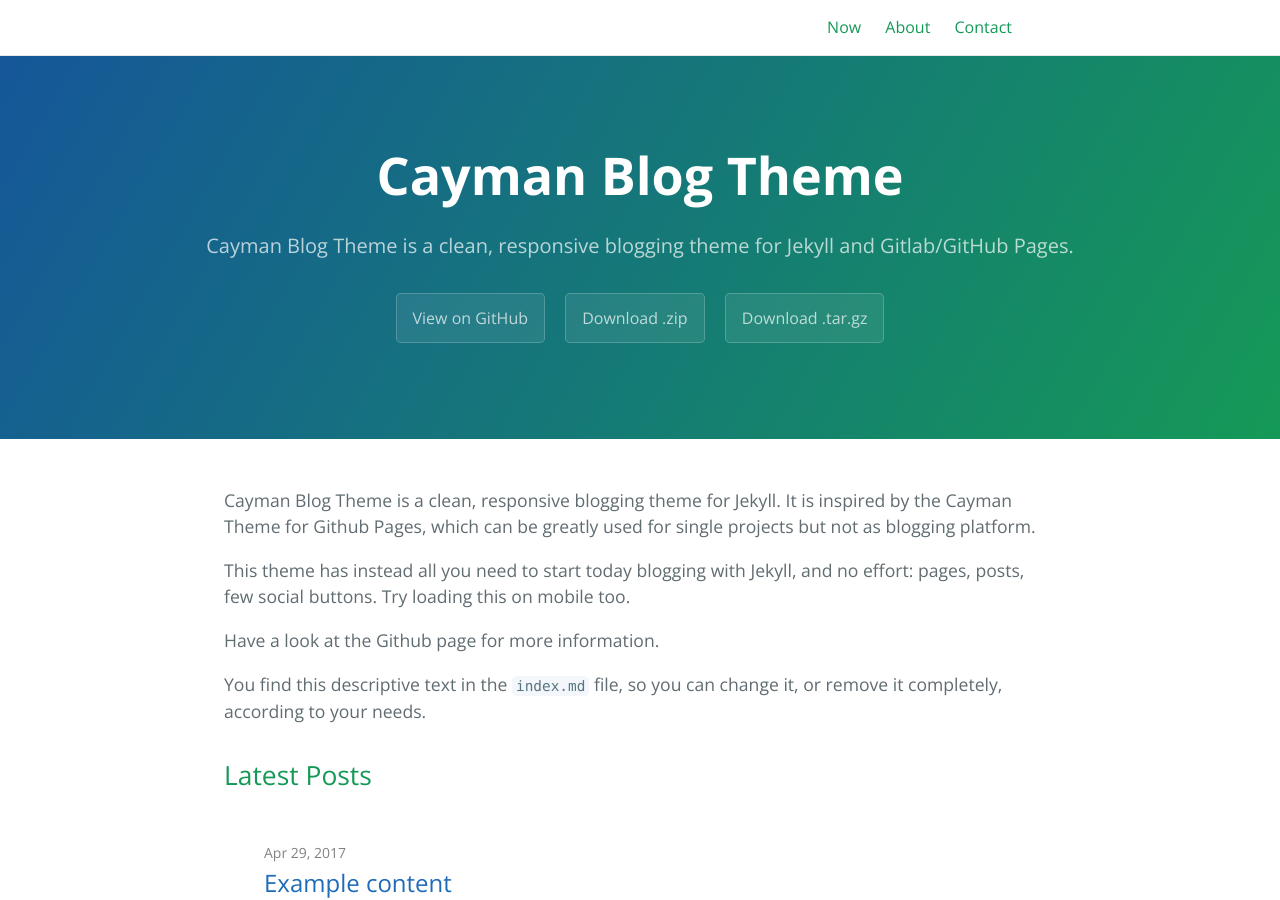
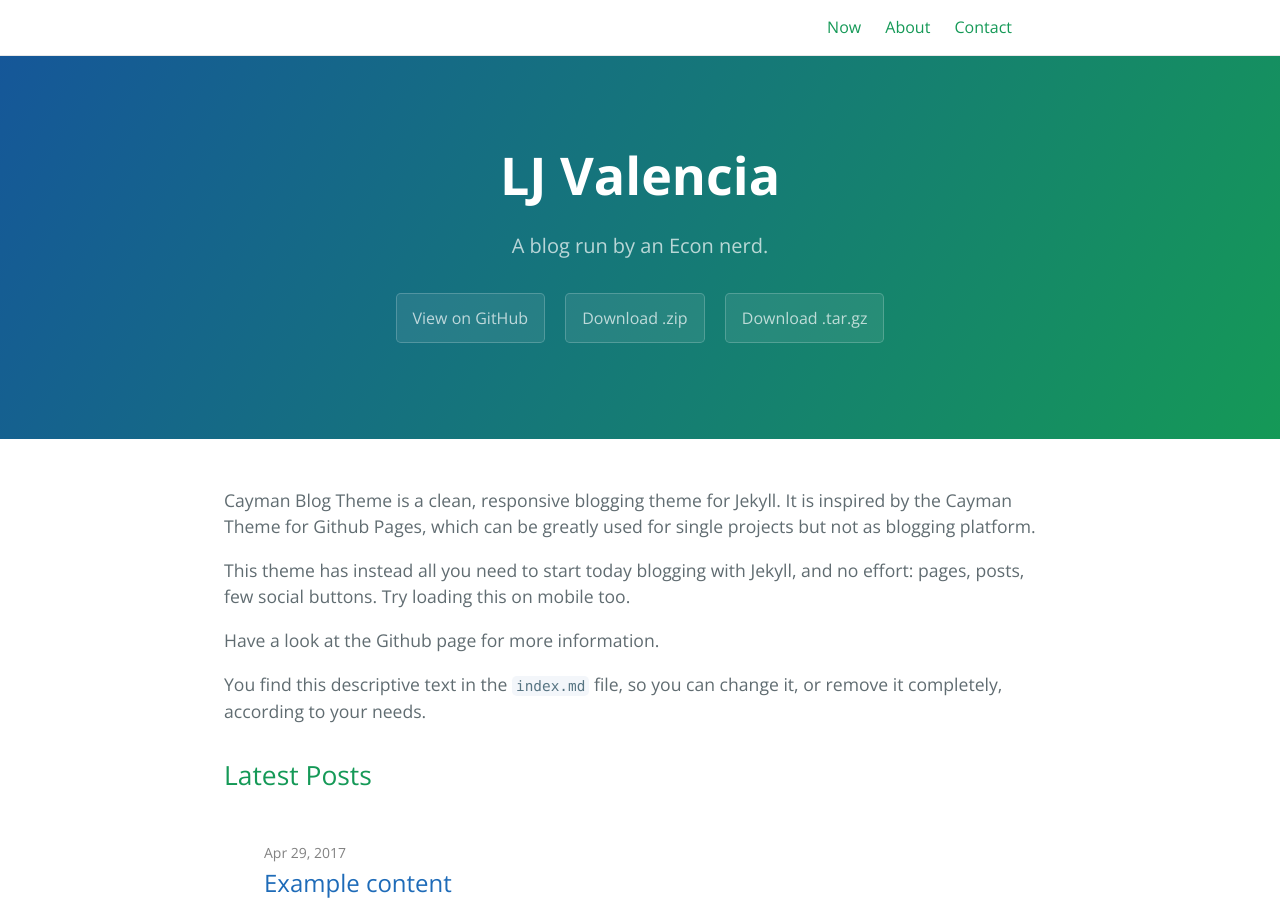
Before and after one commit to lj-valencia/cayman-blog-old-site, a Jekyll site: the page built from index.md, in a window 1280 px wide and 900 px high. Built offline with Jekyll 4.4.1, drawn with Linux system fonts in a browser that asks for light colours.

Commit message:
Update _config.yml

```diff
--- a/_config.yml
+++ b/_config.yml
@@ -1,9 +1,9 @@
-title: Cayman Blog Theme
-description: Cayman Blog Theme is a clean, responsive blogging theme for Jekyll and Gitlab/GitHub Pages.
+title: LJ Valencia
+description: A blog run by an Econ nerd.
 show_downloads: true
 
 baseurl: "/cayman-blog" # change this to the subpath of your site, e.g. /blog. Leave it empty if you don't need it.
-url: "https://lorepirri.github.io" # change this to the base hostname & protocol for your site
+url: "https://soy-leroy.github.io" # change this to the base hostname & protocol for your site
 
 
 google_analytics:
@@ -16,7 +16,7 @@ cayman-blog:
 theme: # leave it empty
 
 # social
-author: lorepirri
+author: LJ Valencia
 image: /thumbnail-jumbo.png
 twitter:
   username: lorepirri
```
